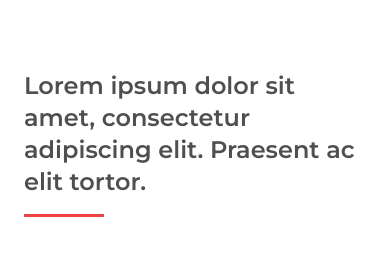
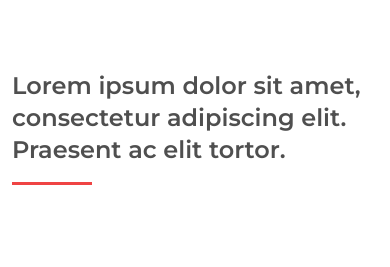
Before and after one commit to wealthguardcode/yacht, a Next.js app: page / in a window 390 px wide. Shown: the part 694-961 px from the top of the page. Built offline with nearby package versions, Linux system fonts and the light colour scheme.

Commit message:
Call out section padding on mobile.

```diff
--- a/pages/index.js
+++ b/pages/index.js
@@ -156,10 +156,10 @@ export default function Home() {
 
       {/* Call Out Section */}
       <div className='bg-white'>
-        <div className='max-w-7xl mx-auto px-4 py-8 md:py-16 lg:px-8'>
+        <div className='max-w-7xl mx-auto px-1 md:px-4 py-8 md:py-16 lg:px-8'>
           <div className='grid grid-cols-1 lg:grid-cols-2'>
             <div className='flex felx-col my-16 py-10'>
-              <p className='max-w-2xl lg:self-center font-bold text-2xl border-style'>
+              <p className='max-w-2xl px-2 lg:self-center font-bold text-2xl border-style'>
                 Lorem ipsum dolor sit amet, consectetur adipiscing elit.
                 Praesent ac elit tortor.
               </p>
```
